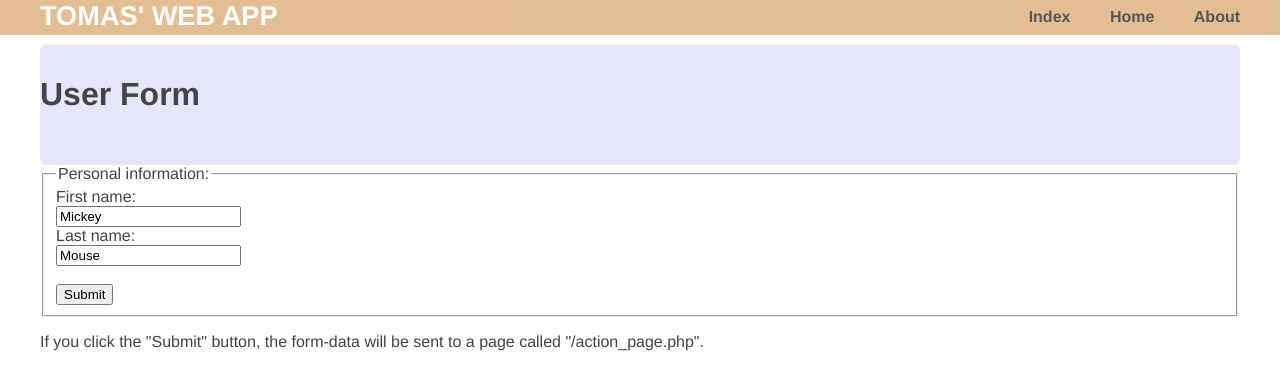
After one commit to tsanchez95/FirstRepo, a Flask app: page /index/ in a window 1280 px wide. The commit adds this page. Shown: the top 390 px of the page. Run offline with Flask 2, Linux system fonts and the light colour scheme.

Commit message:
Add files via upload

```diff
--- /dev/null
+++ b/templates/index.html
@@ -0,0 +1,23 @@
+{% extends "layout.html" %}
+    {% block content %}
+
+
+
+       <div class="about">
+         <h1>User Form</h1>
+       </div>
+<form action="/action_page.php">
+  <fieldset>
+    <legend>Personal information:</legend>
+    First name:<br>
+    <input type="text" name="firstname" value="Mickey">
+    <br>
+    Last name:<br>
+    <input type="text" name="lastname" value="Mouse">
+    <br><br>
+    <input type="submit" value="Submit">
+  </fieldset>
+</form>
+
+<p>If you click the "Submit" button, the form-data will be sent to a page called "/action_page.php".</p>
+     {% endblock %}
--- /dev/null
+++ b/templates/layout.html
@@ -0,0 +1,25 @@
+    <!DOCTYPE html>
+    <html>
+		  <head>
+    <title>Flask app</title>
+    <link rel="stylesheet" href="{{ url_for('static', filename='css/main.css') }}">
+  </head>
+      <body>
+        <header>
+          <div class="container">
+            <h1 class="logo">Tomas' web app</h1>
+            <strong><nav>
+              <ul class="menu">
+			  <li><a href="{{ url_for('index') }}">Index</a></li>
+                <li><a href="{{ url_for('home') }}">Home</a></li>
+                <li><a href="{{ url_for('about') }}">About</a></li>
+              </ul>
+            </nav></strong>
+          </div>
+        </header>
+        <div class="container">
+          {% block content %}
+          {% endblock %}
+        </div>
+      </body>
+    </html>
```
Also changed, not shown: templates/home.html (added, +7 -0 lines), templates/about.html (line endings or trailing spaces).
